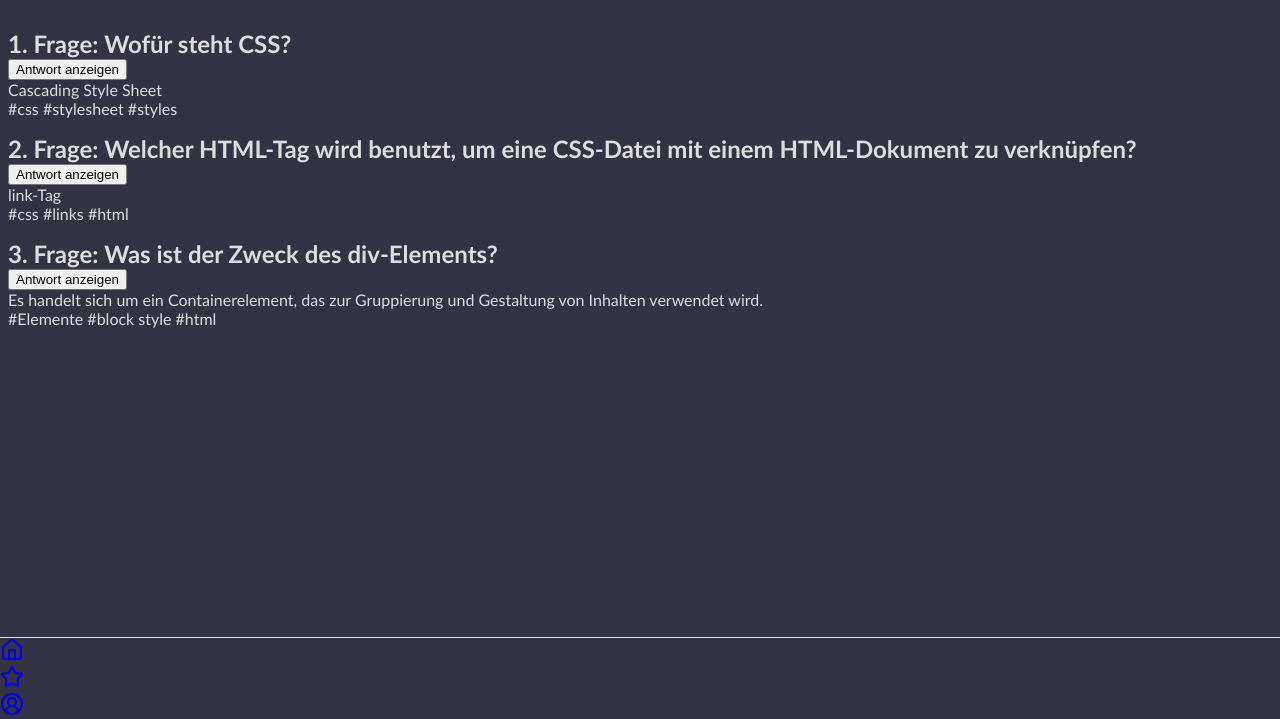
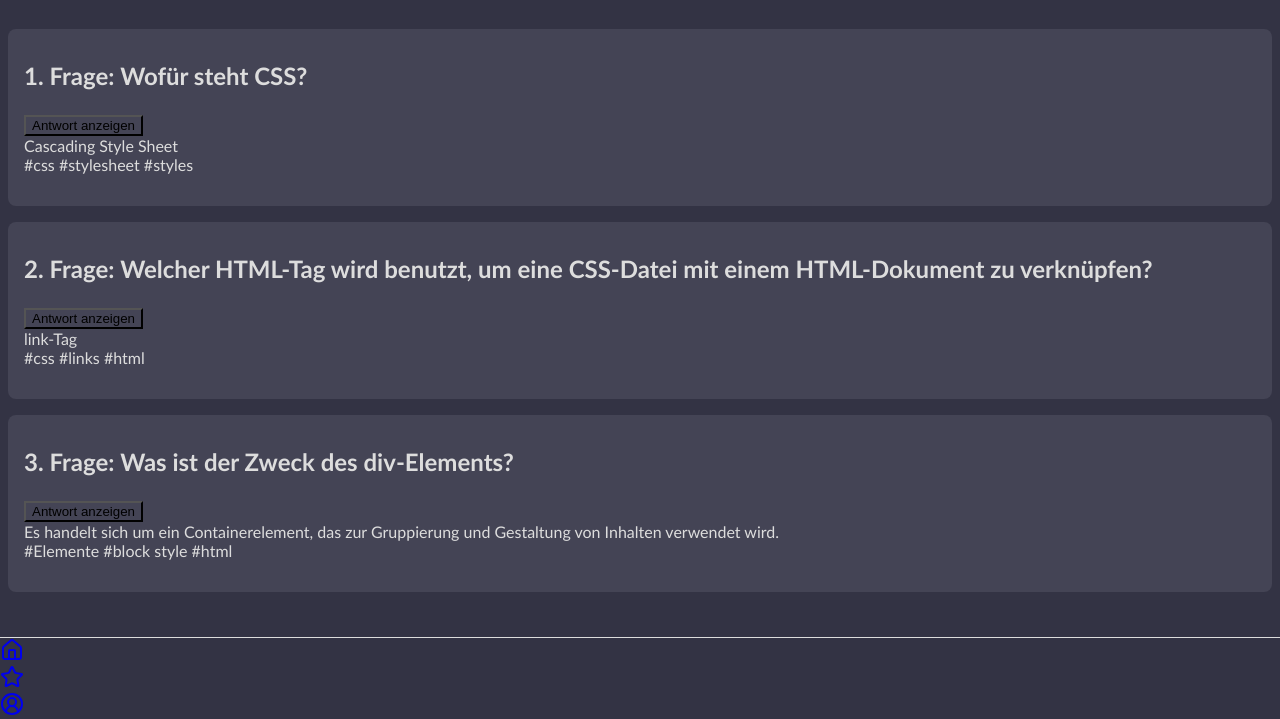
Before and after one commit to DanielGressmann/quiz-app, a plain HTML site: page index.html in a window 1280 px wide. Shown: the part 81-800 px from the top of the page. Drawn offline with Linux system fonts and the light colour scheme.

Commit message:
implement cards.css

```diff
--- a/css/components/cards.css
+++ b/css/components/cards.css
@@ -0,0 +1,27 @@
+.quiz-card {
+  background-color: var(--gray-500);
+  position: relative;
+  border-radius: 8px;
+  padding: 2rem 1rem;
+}
+
+.card__question {
+  margin-bottom: 1.5rem;
+}
+
+.card__button {
+  background-color: transparent;
+}
+
+.card__button:hover {
+  background-color: var(--gray-900);
+}
+
+.card__answer {
+  display: none;
+  text-align: center;
+}
+
+.card__answer--visible {
+  display: block;
+}
--- a/css/main.css
+++ b/css/main.css
@@ -1,3 +1,4 @@
 /* Import aller CSS Styles aus dem Ordner CSS */
 @import url(global.css);
 @import url(components/layout.css);
+@import url(components/cards.css);
--- a/index.html
+++ b/index.html
@@ -13,9 +13,9 @@
     <main>
       <ul class="layout__card-list">
         <section class="quiz-card">
-          <h2 class="question">1. Frage: Wofür steht CSS?</h2>
-          <button class="show-answer">Antwort anzeigen</button>
-          <p class="answer">Cascading Style Sheet</p>
+          <h2 class="card__question">1. Frage: Wofür steht CSS?</h2>
+          <button class="card__button">Antwort anzeigen</button>
+          <p class="card_answer">Cascading Style Sheet</p>
           <div class="hashtags">
             <span>#css</span>
             <span>#stylesheet</span>
@@ -23,12 +23,12 @@
           </div>
         </section>
         <section class="quiz-card">
-          <h2 class="question">
+          <h2 class="card__question">
             2. Frage: Welcher HTML-Tag wird benutzt, um eine CSS-Datei mit einem
             HTML-Dokument zu verknüpfen?
           </h2>
-          <button class="-show-answer">Antwort anzeigen</button>
-          <p class="answer">link-Tag</p>
+          <button class="card__button">Antwort anzeigen</button>
+          <p class="card_answer">link-Tag</p>
           <div class="hashtags">
             <span>#css</span>
             <span>#links</span>
@@ -36,11 +36,11 @@
           </div>
         </section>
         <section class="quiz-card">
-          <h2 class="question">
+          <h2 class="card__question">
             3. Frage: Was ist der Zweck des div-Elements?
           </h2>
-          <button class="-show-answer">Antwort anzeigen</button>
-          <p class="answer">
+          <button class="card__button">Antwort anzeigen</button>
+          <p class="card_answer">
             Es handelt sich um ein Containerelement, das zur Gruppierung und
             Gestaltung von Inhalten verwendet wird.
           </p>
```
